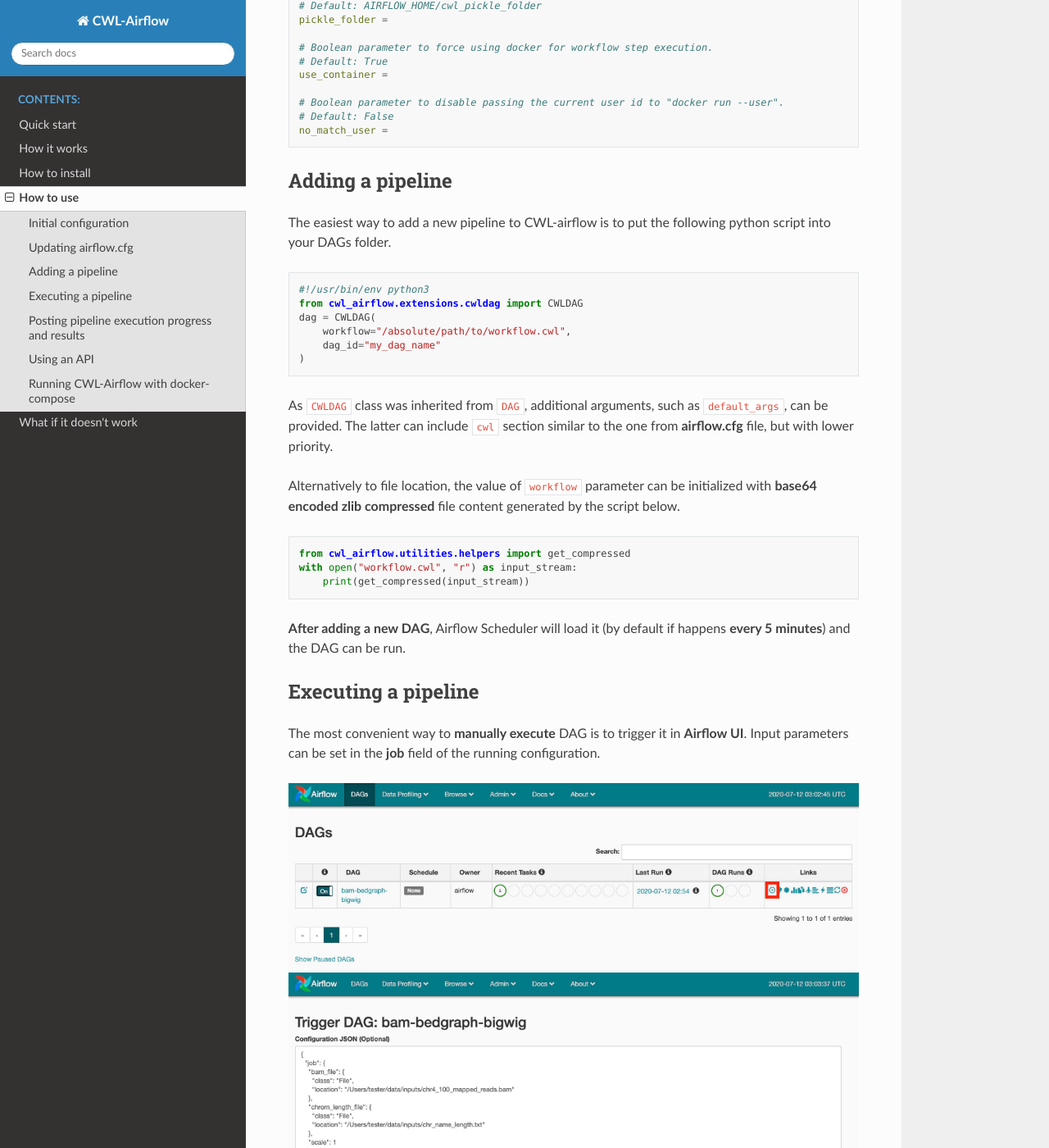
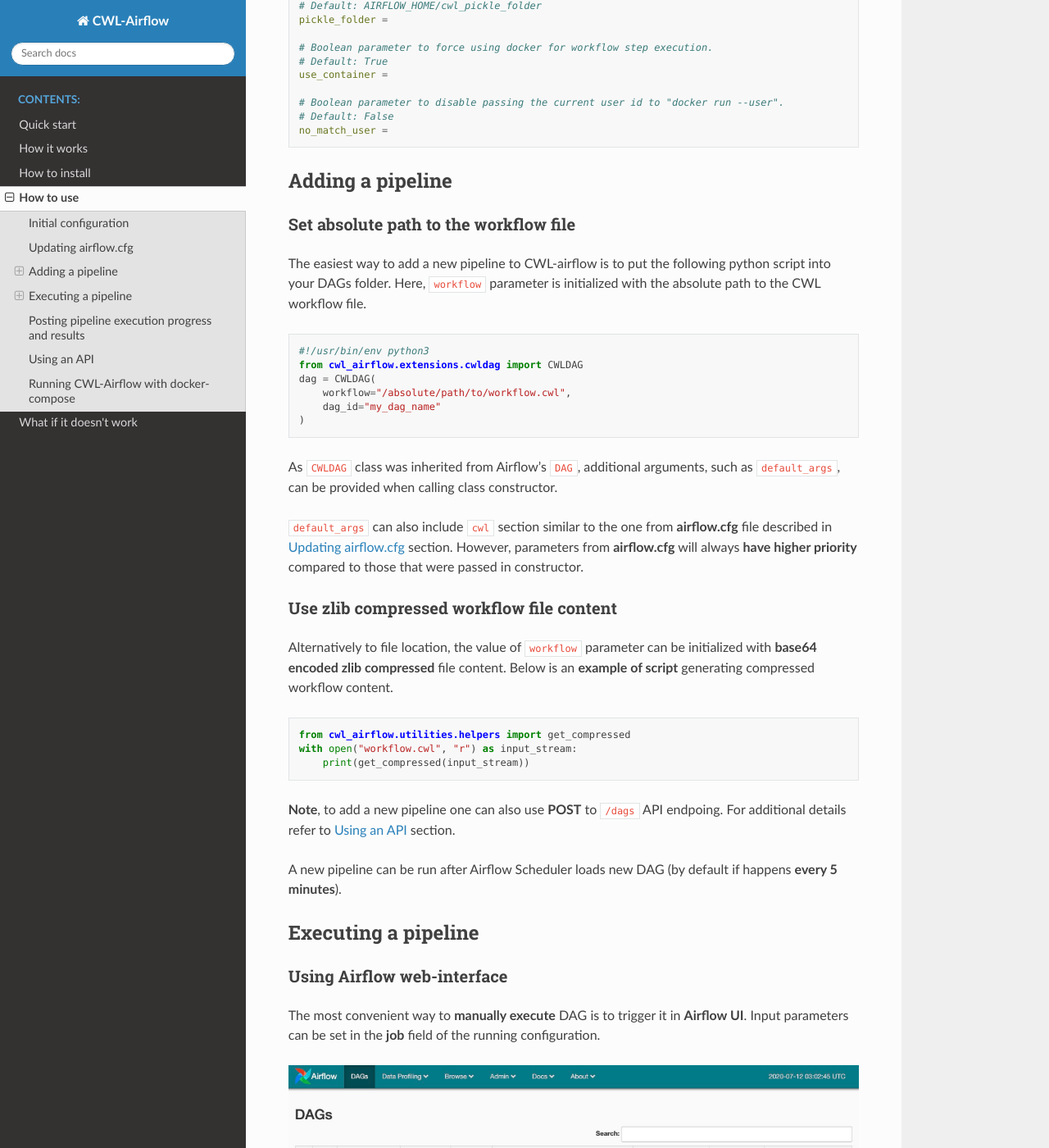
Before and after one commit to Barski-lab/cwl-airflow, a Sphinx documentation site: the page built from docs/readme/how_to_use.md, in a window 1280 px wide and 1400 px high, scrolled down 1505 px. Shown: the whole window at 82% size. Built offline with Sphinx 7.4.7 and the Read the Docs theme 2.0.0, drawn with Linux system fonts in a browser that asks for light colours; some of the changed text lies outside the part shown.

Commit message:
Next chunk of docs updated

````diff
--- a/docs/readme/how_to_use.md
+++ b/docs/readme/how_to_use.md
@@ -71,7 +71,10 @@
 
 ## Adding a pipeline
 
-The easiest way to add a new pipeline to CWL-airflow is to put the following python script into your DAGs folder.
+### **Set absolute path to the workflow file**
+
+The easiest way to add a new pipeline to CWL-airflow is to put the following python script into your DAGs folder. Here, `workflow` parameter is initialized with the absolute path to the CWL workflow file.
+
 ```python
 #!/usr/bin/env python3
 from cwl_airflow.extensions.cwldag import CWLDAG
@@ -80,23 +83,33 @@
     dag_id="my_dag_name"
 )
 ```
-As `CWLDAG` class was inherited from `DAG`, additional arguments, such as `default_args`, can be provided. The latter can include `cwl` section similar to the one from **airflow.cfg** file, but with lower priority.
+As `CWLDAG` class was inherited from Airflow's `DAG`, additional arguments, such as `default_args`, can be provided when calling class constructor.
 
-Alternatively to file location, the value of `workflow` parameter can be initialized with **base64 encoded zlib compressed** file content generated by the script below.
+`default_args` can also include `cwl` section similar to the one from **airflow.cfg** file described in [Updating airflow.cfg](#updating-airflow.cfg) section. However, parameters from **airflow.cfg** will always **have higher priority** compared to those that were passed in constructor.
+
+### **Use zlib compressed workflow file content**
+
+Alternatively to file location, the value of `workflow` parameter can be initialized with **base64 encoded zlib compressed** file content. Below is an **example of script** generating compressed workflow content.
 ```python
 from cwl_airflow.utilities.helpers import get_compressed
 with open("workflow.cwl", "r") as input_stream:
     print(get_compressed(input_stream))
 ```
 
-**After adding a new DAG**, Airflow Scheduler will load it (by default if happens **every 5 minutes**) and the DAG can be run.
+**Note**, to add a new pipeline one can also use **POST** to `/dags` API endpoing. For additional details refer to [Using an API](#using-an-api) section.
+
+A new pipeline can be run after Airflow Scheduler loads new DAG (by default if happens **every 5 minutes**).
 
 ## Executing a pipeline
+
+### **Using Airflow web-interface**
 
 The most convenient way to **manually execute** DAG is to trigger it in **Airflow UI**. Input parameters can be set in the **job** field of the running configuration.
 
 ![](../images/trigger_1.jpg)
 ![](../images/trigger_2.jpg)
+
+### **Using Airflow CLI**
 
 Alternatively, DAGs can be triggered through the **Airflow CLI** with the JSON input paramerers file.
 
@@ -104,9 +117,11 @@
 $ airflow trigger_dag --conf "{\"job\":$(cat ./bam-bedgraph-bigwig.json)}" bam-bedgraph-bigwig
 ```
 
+**Note**, to trigger workflow execution one can also use **POST** to `/dag_runs` API endpoing. For additional details refer to [Using an API](#using-an-api) section.
+
 ## Posting pipeline execution progress and results
 
-To make CWL-Airflow **post workflow executions progress and results** `process_report` connection should be added. Parameters can be adjusted based on the current needs.
+To make CWL-Airflow **post workflow executions progress and results** `process_report` connection should be added. Parameters can be adjusted based on the current needs following the example below.
 
 ```sh
 $ airflow connections --add --conn_id process_report --conn_type http --conn_host localhost --conn_port 3070 --conn_extra "{\"endpoint\":\"/airflow/\"}"
````
